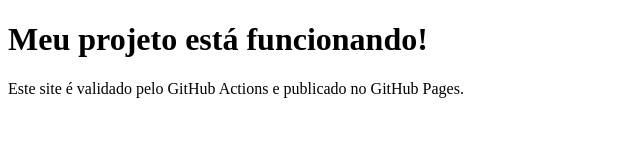
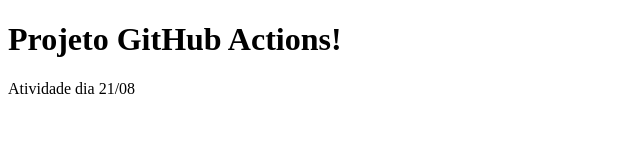
Before and after one commit to Augusto0511/Projeto, a website: page public/index.html in a window 1280 px wide. Shown: the whole page, without its empty margins (0-640 px from the left). Drawn offline with Linux system fonts and the light colour scheme.

Commit message:
Atualiza texto do site

```diff
--- a/public/index.html
+++ b/public/index.html
@@ -8,8 +8,8 @@
 </head>
 <body>
   <main>
-    <h1>Meu projeto está funcionando!</h1>
-    <p>Este site é validado pelo GitHub Actions e publicado no GitHub Pages.</p>
+    <h1>Projeto GitHub Actions!</h1>
+    <p>Atividade dia 21/08</p>
   </main>
 </body>
 </html>
```
